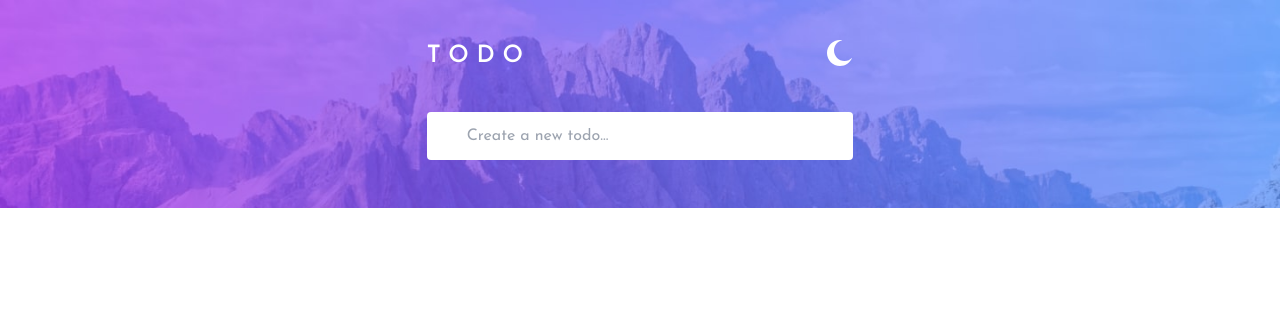
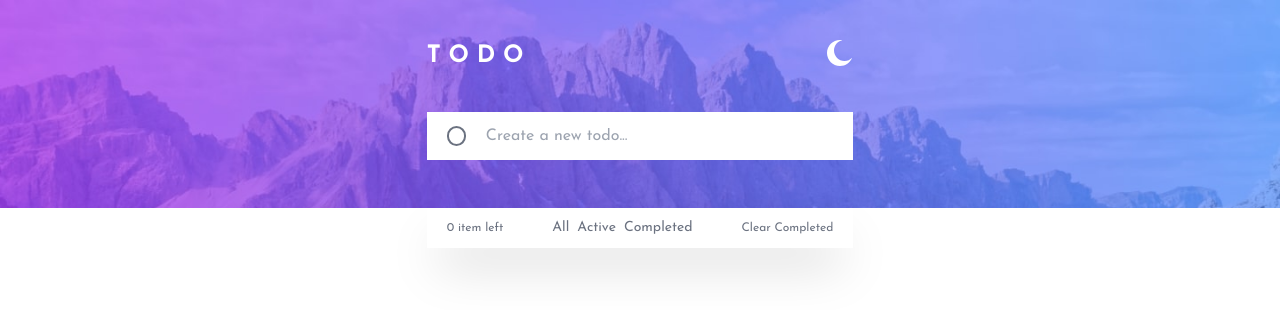
Before and after one commit to LiuBenny0206/todo-app, a React (Create React App) app: page / in a window 1280 px wide. Shown: the top 310 px of the page. Built offline with nearby package versions, Linux system fonts and the light colour scheme.

Commit message:
add note and done func

```diff
--- a/src/components/App.jsx
+++ b/src/components/App.jsx
@@ -1,8 +1,28 @@
 import React, { useState, useEffect } from "react";
-import UpperPart from "./UpperPart";
+import InputPart from "./InputPart";
+import Note from "./Note";
+import NoteState from "./NoteState";
 import '../output.css';
 
 function App() {
+  const [notes, setNotes] = useState([]); // notes 是存储所有笔记的数组
+  const count = notes.length; // count 是存储所有笔记的数组的长度
+
+  const addNote = (newNoteContent) => {
+    const newNote = {
+      id: Date.now(), // 用时间戳作为简单的唯一 ID
+      content: newNoteContent,
+    };
+    setNotes([...notes, newNote]);
+    console.log(notes);
+  };
+
+  const deleteNote = (id) => {
+    setNotes(notes.filter(note => note.id !== id));
+  };
+
+
+
   const [isDarkMode, setIsDarkMode] = useState(() =>
     localStorage.getItem('theme') === 'dark' ||
     (!('theme' in localStorage) && window.matchMedia('(prefers-color-scheme: dark)').matches)
@@ -25,7 +45,22 @@ function App() {
 
   return (
     <div>
-      <UpperPart isDarkMode={isDarkMode} toggleDarkMode={toggleDarkMode} />
+      <InputPart
+        isDarkMode={isDarkMode}
+        toggleDarkMode={toggleDarkMode}
+        addNote={addNote}
+      />
+      {notes.map((note) => (
+        <Note
+          key={note.id} // Use the id from the note object as the key
+          id={note.id} // And also as the id for the delete functionality
+          content={note.content}
+          onCheck={deleteNote}
+        />
+      ))}
+      <NoteState
+        count={count}
+      />
     </div>
   );
 }
--- /dev/null
+++ b/src/components/InputPart.jsx
@@ -0,0 +1,52 @@
+import React, {useState} from "react";
+import UpperLightBg from "../images/bg-desktop-light.jpg";
+import UpperDarkBg from "../images/bg-desktop-dark.jpg";
+import { ReactComponent as SunIcon } from "../images/icon-sun.svg";
+import { ReactComponent as MoonIcon } from "../images/icon-moon.svg";
+
+function InputPart({ isDarkMode, toggleDarkMode, addNote }) {
+  const [note, setNote] = useState({ content: "" });
+
+  function handleInput(event) {
+    setNote({content: event.target.value});
+  }
+  function handleSubmit(event) {
+    if (note.content.trim()){
+      addNote(note.content);
+      setNote({content: ""});
+    }
+  }
+
+  return (
+    <section className="bg-cover h-52" style={{ backgroundImage: `url(${isDarkMode ? UpperDarkBg : UpperLightBg})` }}>
+      <div className="flex flex-col justify-center items-center">
+        <div className="flex flex-row justify-between my-10 w-1/3">
+          <p className="text-2xl uppercase font-bold text-white">T o d o</p>
+          {isDarkMode ? (
+            <SunIcon onClick={toggleDarkMode} />
+          ) : (
+            <MoonIcon onClick={toggleDarkMode} />
+          )}
+        </div>
+        <div className="w-1/3">
+          <label className="bg-white w-full flex flex-row items-center dark:bg-gray-800">
+              <button
+                className="w-5 h-5 rounded-full border-2 border-gray-500 bg-transparent relative left-5"
+                onClick={handleSubmit}
+              >
+              </button>
+              <input
+                className="bg-white rounded w-full h-12 px-10 py-5 outline-0 dark:bg-gray-800 dark:text-white"
+                type="text"
+                placeholder="Create a new todo..."
+                onChange={handleInput}
+                value={note.content}
+              />
+          </label>
+        </div>
+      </div>
+    </section>
+  );
+}
+
+export default InputPart;
--- /dev/null
+++ b/src/components/Note.jsx
@@ -0,0 +1,33 @@
+import React, {useState, useEffect} from "react";
+import {ReactComponent as CheckIcon} from "../images/icon-check.svg";
+import {ReactComponent as CrossIcon} from "../images/icon-cross.svg";
+
+function Note(props){
+    const [isActive, setIsActive] = useState(false);
+
+    function toggleButton() {
+        setIsActive(current => !current); // 当前状态的反向
+    }
+
+    return (
+        <div className="flex flex-col items-center">
+            <div className="flex flex-row items-center w-1/3 group shadow-2xl">
+                <label className="bg-white w-full border-b  border-gray-500 flex flex-row items-center dark:bg-gray-800">
+                    <button
+                        className={`w-5 h-5 rounded-full border-2 border-gray-500 bg-transparent relative left-5 ${isActive ? 'bg-check-gradient' : ''}`}
+                        onClick={toggleButton}
+                        >
+                        {isActive ? <CheckIcon className="relative left-1"/> : ''}
+                    </button>
+                    <p className={`bg-white rounded w-full h-12 px-10 py-4 dark:bg-gray-800 dark:text-white ${isActive ? 'line-through' : ''}`}>{props.content}</p>
+                    <CrossIcon
+                        className="hidden group-hover:block relative right-5"
+                        onClick={() => props.onCheck(props.id)} // Call onCheck with the id when CrossIcon is clicked
+                    />
+                </label>
+            </div>
+        </div>
+    );
+}
+
+export default Note;
--- /dev/null
+++ b/src/components/NoteState.jsx
@@ -0,0 +1,21 @@
+import React, {useState} from "react";
+
+function NoteState(props){
+    return (
+        <div className="flex flex-col justify-center items-center">
+            <div className="bg-white w-1/3 h-10 flex flex-row  px-5 justify-between  shadow-2xl dark:bg-gray-800">
+                    <button className="text-xs text-gray-500 hover:text-white ">
+                        {props.count <= 1 ? `${props.count}  item left` : `${props.count}  items left`}
+                    </button>
+                    <div className="flex gap-2	text-gray-500 ">
+                        <button className="text-sm hover:text-white focus:text-sky-500">All</button>
+                        <button className="text-sm hover:text-white focus:text-sky-500">Active</button>
+                        <button className="text-sm hover:text-white focus:text-sky-500">Completed</button>
+                    </div>
+                    <button className="text-xs text-gray-500 hover:text-white ">Clear Completed</button>
+            </div>
+        </div>
+    );
+}
+
+export default NoteState;
--- a/src/components/UpperPart.jsx
+++ /dev/null
@@ -1,27 +0,0 @@
-import React from "react";
-import UpperLightBg from "../images/bg-desktop-light.jpg";
-import UpperDarkBg from "../images/bg-desktop-dark.jpg";
-import { ReactComponent as SunIcon } from "../images/icon-sun.svg";
-import { ReactComponent as MoonIcon } from "../images/icon-moon.svg";
-
-function UpperPart({ isDarkMode, toggleDarkMode }) {
-  return (
-    <section className="bg-cover h-52" style={{ backgroundImage: `url(${isDarkMode ? UpperDarkBg : UpperLightBg})` }}>
-      <div className="flex flex-col justify-center items-center">
-        <div className="flex flex-row justify-between my-10 w-1/3">
-          <p className="text-2xl uppercase font-semibold text-white">T o d o</p>
-          {isDarkMode ? (
-            <SunIcon onClick={toggleDarkMode} />
-          ) : (
-            <MoonIcon onClick={toggleDarkMode} />
-          )}
-        </div>
-        <div className="w-1/3">
-          <input className="bg-white rounded w-full h-12 px-10 py-5 dark:bg-gray-800 dark:text-white" type="text" placeholder="Create a new todo..."/>
-        </div>
-      </div>
-    </section>
-  );
-}
-
-export default UpperPart;
--- a/src/index.css
+++ b/src/index.css
@@ -1,3 +1,8 @@
 @tailwind base;
 @tailwind components;
 @tailwind utilities;
+
+.hover-border:hover {
+    border-image: linear-gradient(to right, hsl(192, 100%, 67%), hsl(280, 87%, 65%)) 1;
+    border-radius: 9999px;
+}
--- a/tailwind.config.js
+++ b/tailwind.config.js
@@ -3,7 +3,11 @@ module.exports = {
   darkMode: 'class', // 使用 'class' 替代 'selector' 是更常见的方式
   content: ["./src/**/*.{js,jsx}"], // 這樣配置可以捕獲 src 資料夾下所有的 .js 和 .jsx 文件
   theme: {
-    extend: {},
+    extend: {
+      backgroundImage: theme => ({
+        'check-gradient': 'linear-gradient(to right, hsl(192, 100%, 67%),  hsl(280, 87%, 65%))', // 渐变色
+      }),
+    },
   },
   plugins: [],
 }
```
